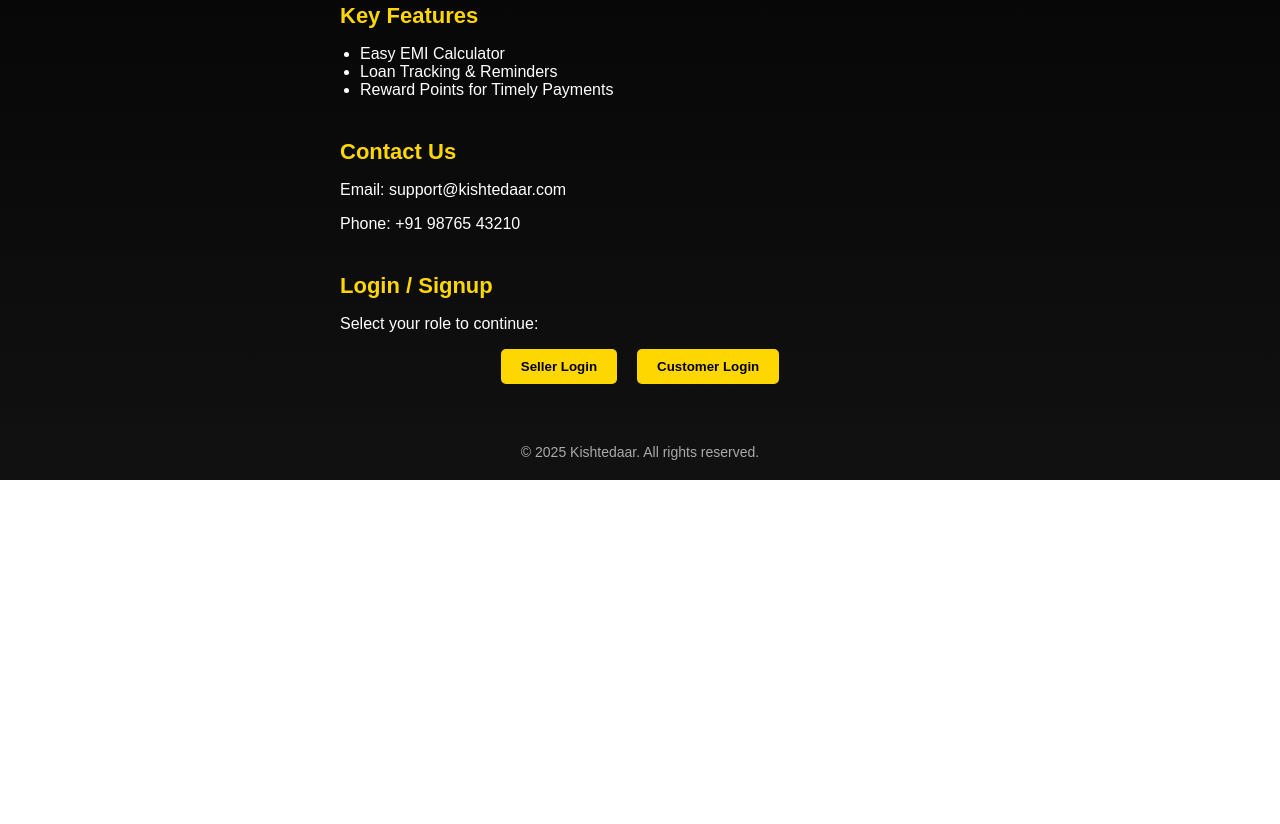
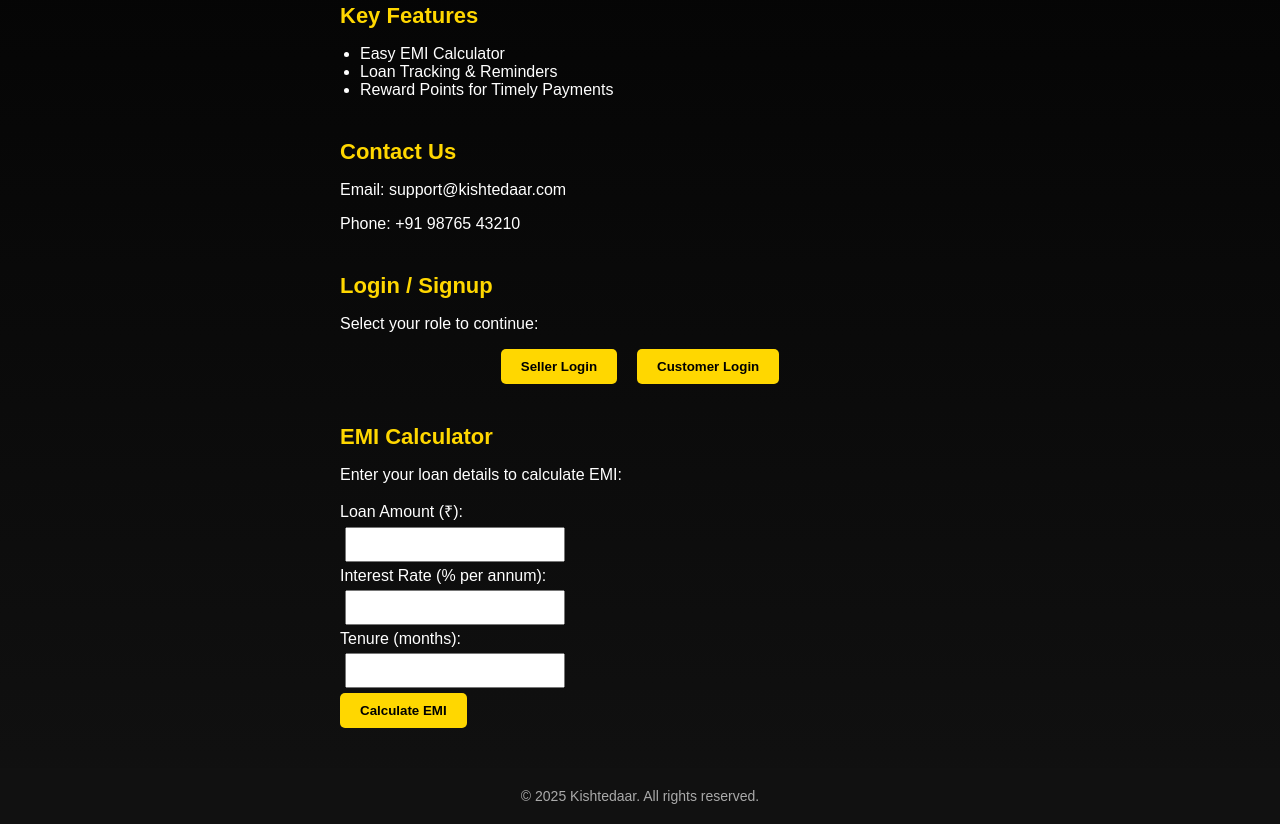
Before and after one commit to sinhaujjwalkumar1-cell/Kishtedaar, a plain HTML site: page index.html in a window 1280 px wide. Shown: the part 358-1182 px from the top of the page. Before the commit the page ends 838 px from the top, so only its background shows below. Drawn offline with Linux system fonts and the light colour scheme.

Commit message:
Update index.html

```diff
--- a/index.html
+++ b/index.html
@@ -114,6 +114,33 @@
       </button>
     </div>
 </section>
+<section class="features" id="calculator">
+    <h3>EMI Calculator</h3>
+    <p>Enter your loan details to calculate EMI:</p>
+    <form onsubmit="calculateEMI(event)" style="margin-top: 15px;">
+      <label>Loan Amount (₹):</label><br>
+      <input type="number" id="amount" style="padding: 8px; width: 200px; margin: 5px;"><br>
+      <label>Interest Rate (% per annum):</label><br>
+      <input type="number" id="rate" style="padding: 8px; width: 200px; margin: 5px;"><br>
+      <label>Tenure (months):</label><br>
+      <input type="number" id="tenure" style="padding: 8px; width: 200px; margin: 5px;"><br>
+      <button type="submit" style="padding: 10px 20px; background: gold; border: none; border-radius: 5px; font-weight: bold; cursor: pointer;">
+        Calculate EMI
+      </button>
+    </form>
+    <p id="emiResult" style="margin-top: 15px; font-size: 18px; color: gold;"></p>
+  </section>
+
+  <script>
+    function calculateEMI(event) {
+      event.preventDefault();
+      let amount = parseFloat(document.getElementById('amount').value);
+      let rate = parseFloat(document.getElementById('rate').value) / 12 / 100;
+      let tenure = parseInt(document.getElementById('tenure').value);
+      let emi = (amount * rate * Math.pow(1 + rate, tenure)) / (Math.pow(1 + rate, tenure) - 1);
+      document.getElementById('emiResult').textContent = 'Your EMI: ₹' + emi.toFixed(2);
+    }
+  </script>
   <footer>
     &copy; 2025 Kishtedaar. All rights reserved.
   </footer>
```
